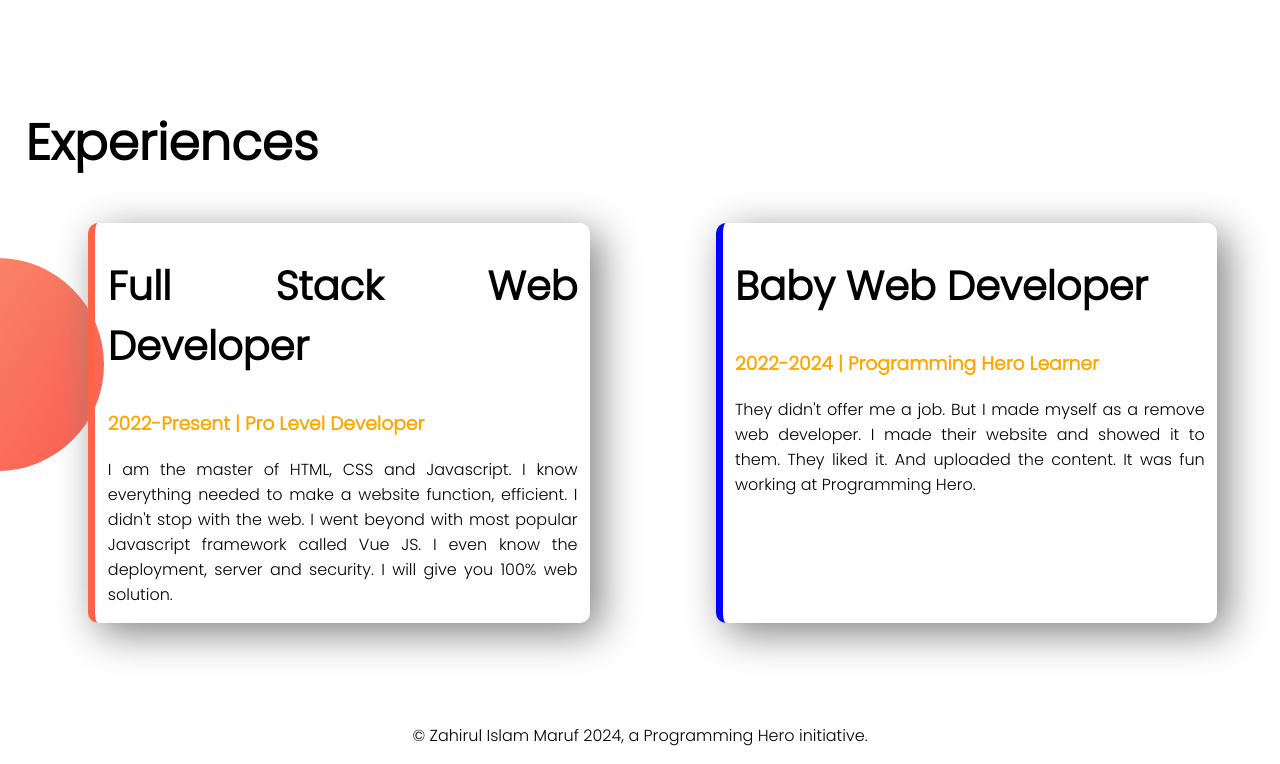
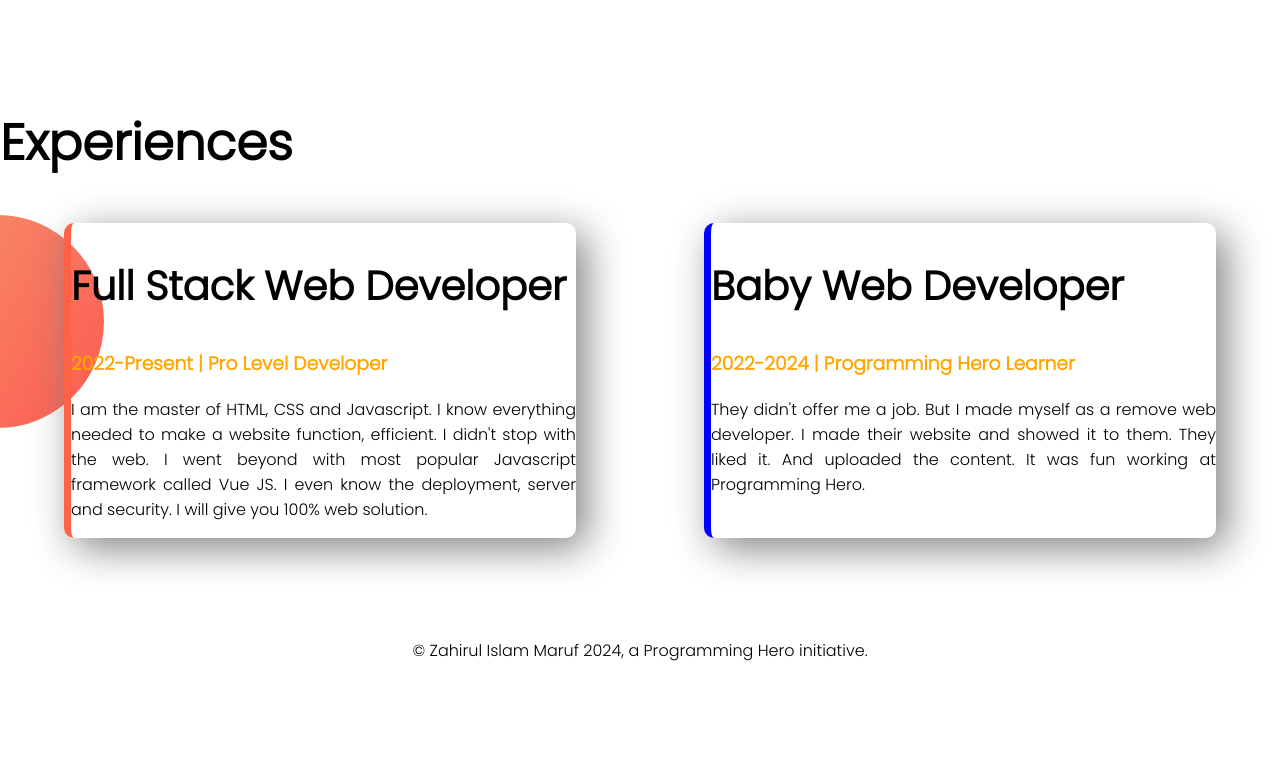
Before and after one commit to Zaifabd/developer-portfolio9, a plain HTML site: page index.html in a window 1280 px wide. Shown: the part 1282-2046 px from the top of the page. After the commit the page ends 1961 px from the top, so only its background shows below. Drawn offline with Linux system fonts and the light colour scheme.

Commit message:
portfolio9

```diff
--- a/index.html
+++ b/index.html
@@ -16,7 +16,7 @@
     <section class="top-banner flexible-container">
         <div class="half-widht">
             <h1>Welcome To</h1>
-            <h1><span class="orange-color">Zahirul Islam Maruf</span> World!</h1>
+            <h1><span class="orange-color">Zahirul Islam Maruf</span> World</h1>
             <h2>Build Climber and Train Stopper</h2>
             <p>You might saw me jumping, climbing buildings, and stopping trains. But nobody pays me a dime for that
                 work.
--- a/style.css
+++ b/style.css
@@ -50,7 +50,6 @@ h2 {
 }
 
 .Exprience-area {
-    padding-left: 2%;
     background-image: url(images/exp-bg.png);
     background-repeat: no-repeat;
     background-position: left;
@@ -60,8 +59,6 @@ h2 {
     width: 40%;
     margin-left: 5%;
     margin-right: 5%;
-    padding-left: 1%;
-    padding-right: 1%;
     border-radius: 10px;
     text-align: justify;
     box-shadow: 10px 10px 40px gray;
```
